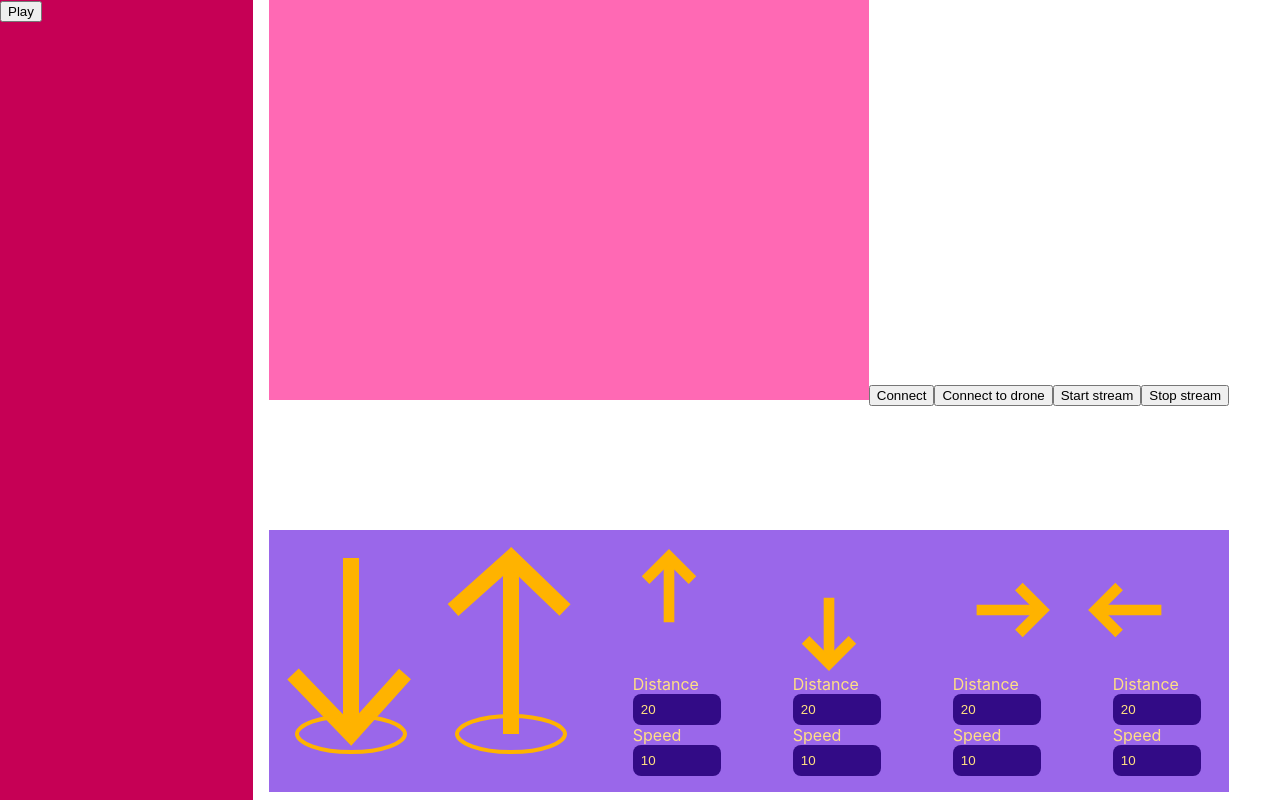
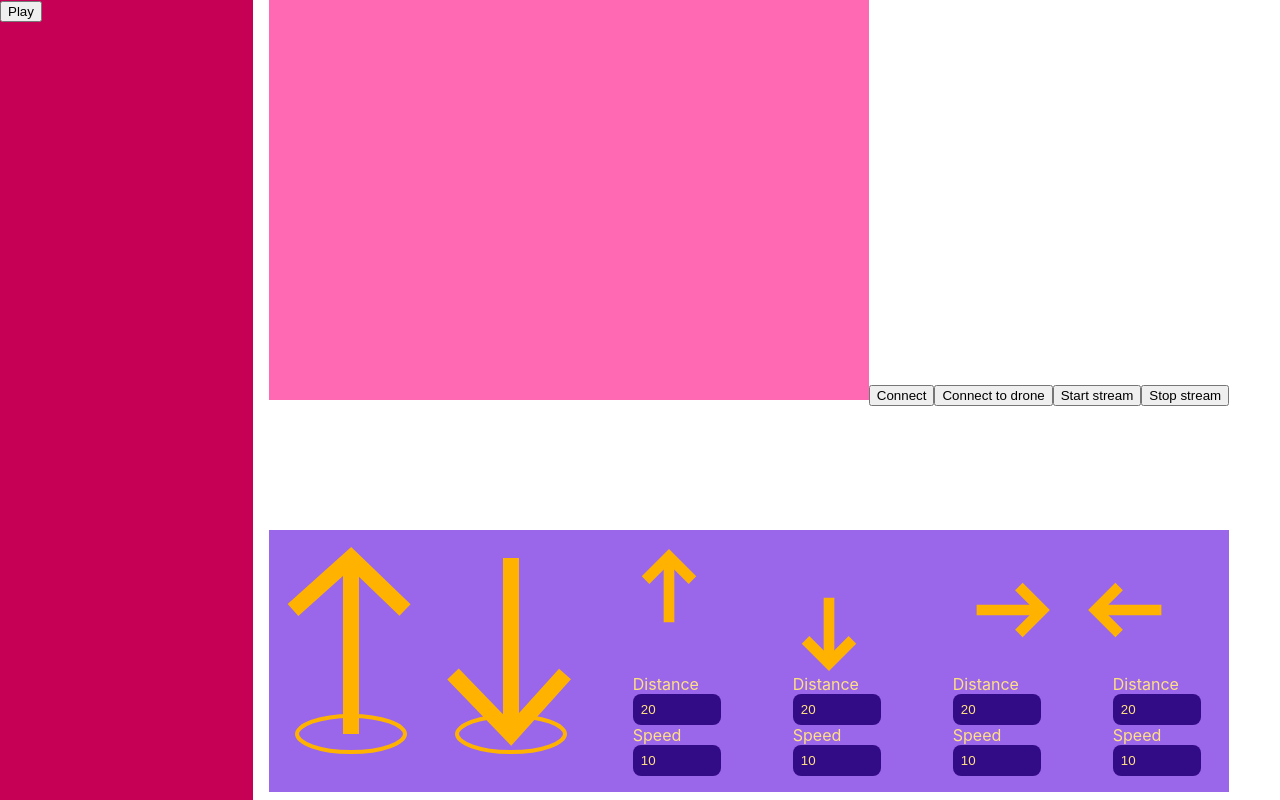
Before and after one commit to Ragnar-H/TelloGo, a React (Create React App) app in the folder client/: page / in a window 1280 px wide. Built offline with nearby package versions, Linux system fonts and the light colour scheme.

Commit message:
Use correct icon for takeoff and landing

```diff
--- a/client/src/ControlCommand.tsx
+++ b/client/src/ControlCommand.tsx
@@ -15,7 +15,7 @@ export function ControlCommand(props: Props) {
     <div style={{ height: '100%', width: '100%' }}>
       <svg viewBox="0 0 32 52" fill="none" xmlns="http://www.w3.org/2000/svg">
         <path d="M16.5 3L16.5 47" stroke={secondaryTextColor} strokeWidth="4" />
-        {props.action === 'land' ? (
+        {props.action === 'takeoff' ? (
           <path d="M30 16L16.5 3L2 16" stroke={secondaryTextColor} strokeWidth="4" />
         ) : (
           <path d="M2 32L16.5 47L30 32" stroke={secondaryTextColor} strokeWidth="4" />
```
